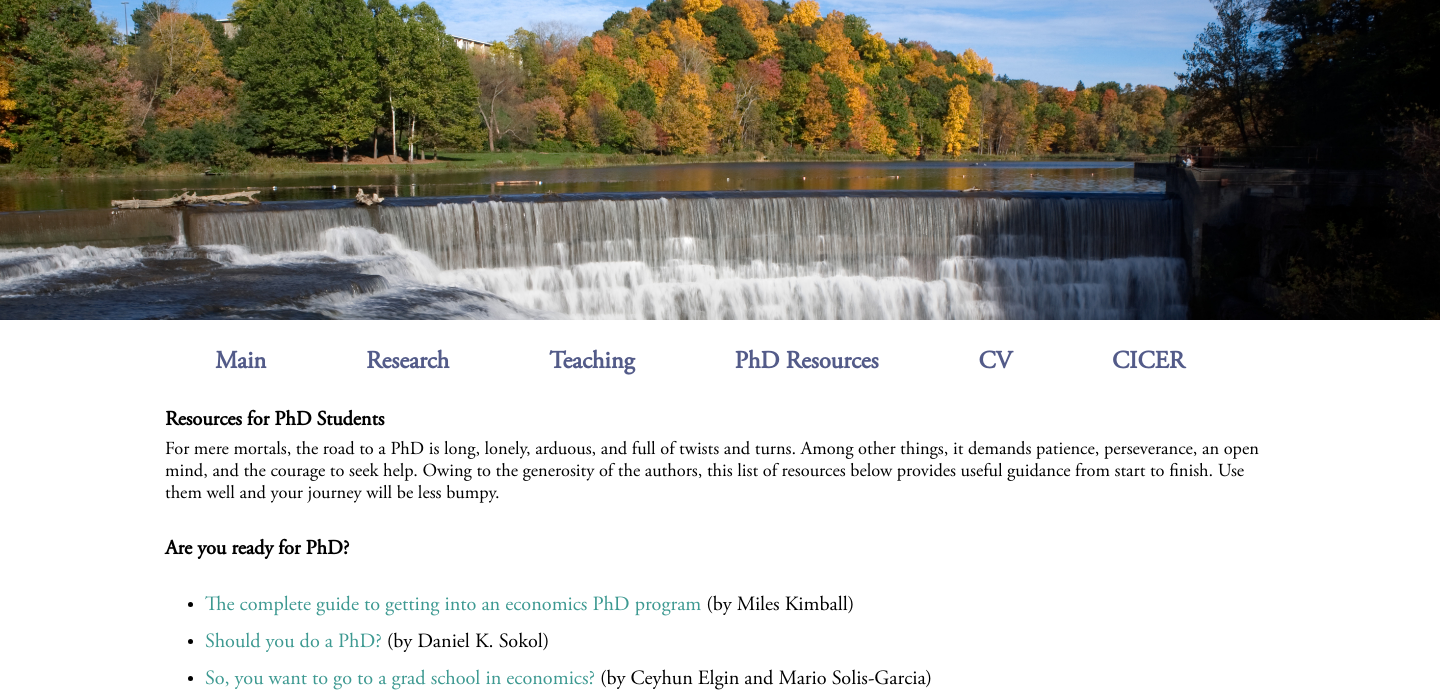
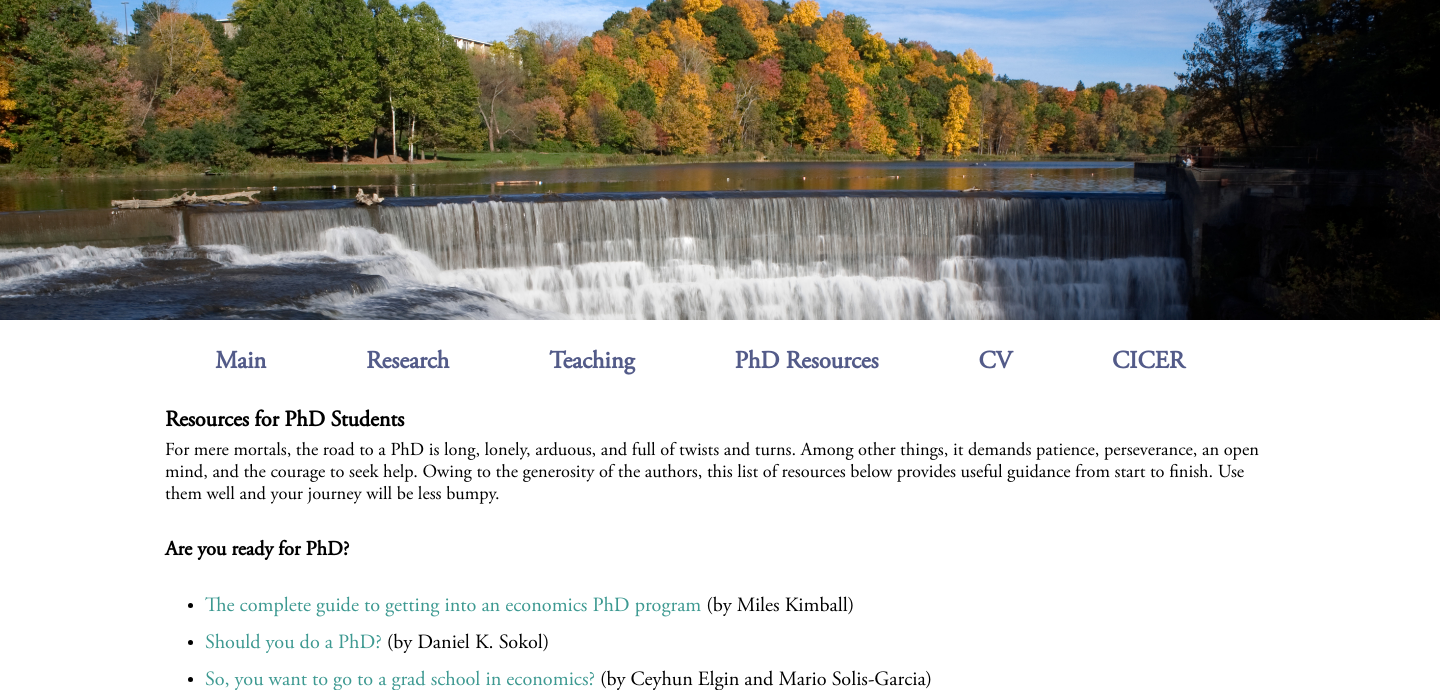
Before and after one commit to shanjunli6/shanjunli6.github.io, a PHP site: page /phdRes.html in a window 1440 px wide. Shown: the top 690 px of the page. Run offline with PHP 8.4, Linux system fonts and the light colour scheme.

Commit message:
Update styles.css

```diff
--- a/styles.css
+++ b/styles.css
@@ -122,7 +122,7 @@ h2 {
 	padding: 25px 0 6px 0;
 }
 h3 {
-	font-size: 110%;
+	font-size: 120%;
 	margin: 0;
 	padding: 15px 0 6px 0;
 }
```
